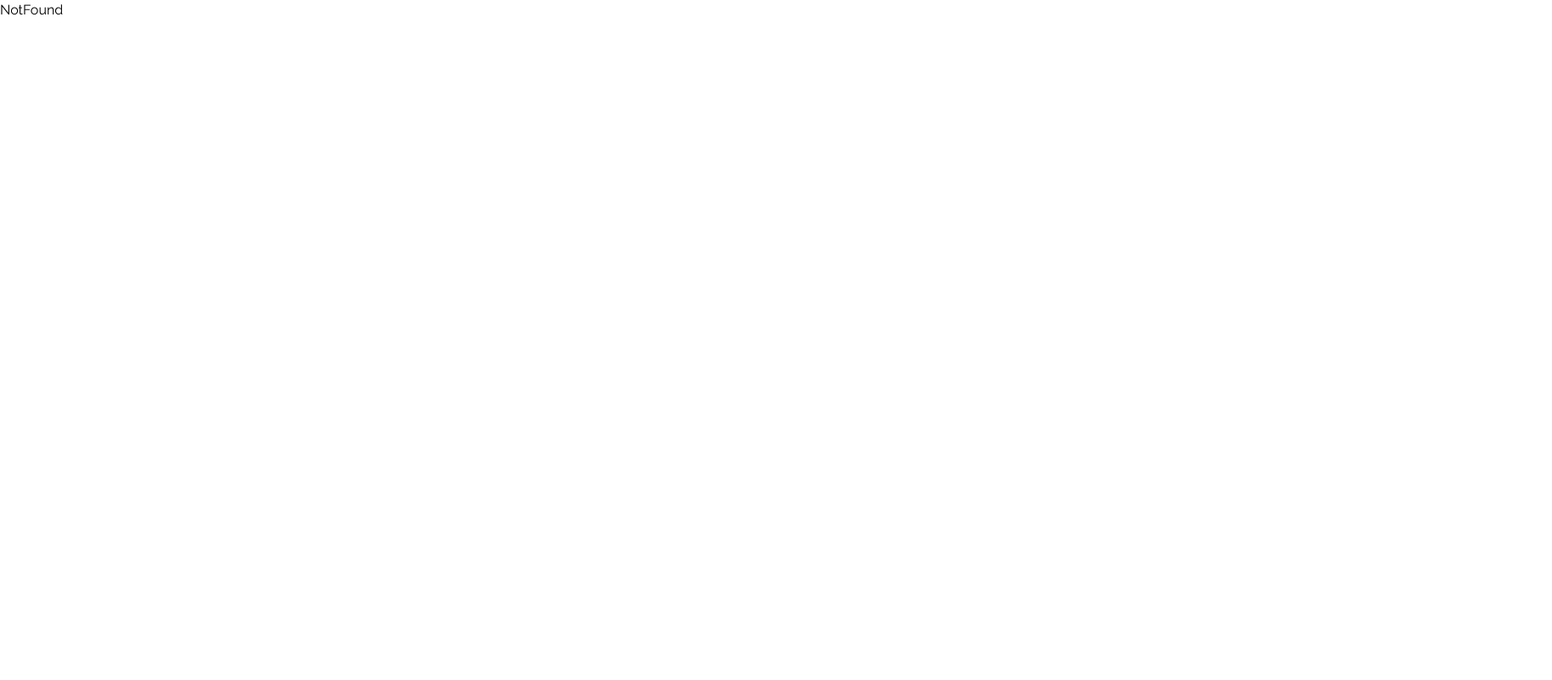
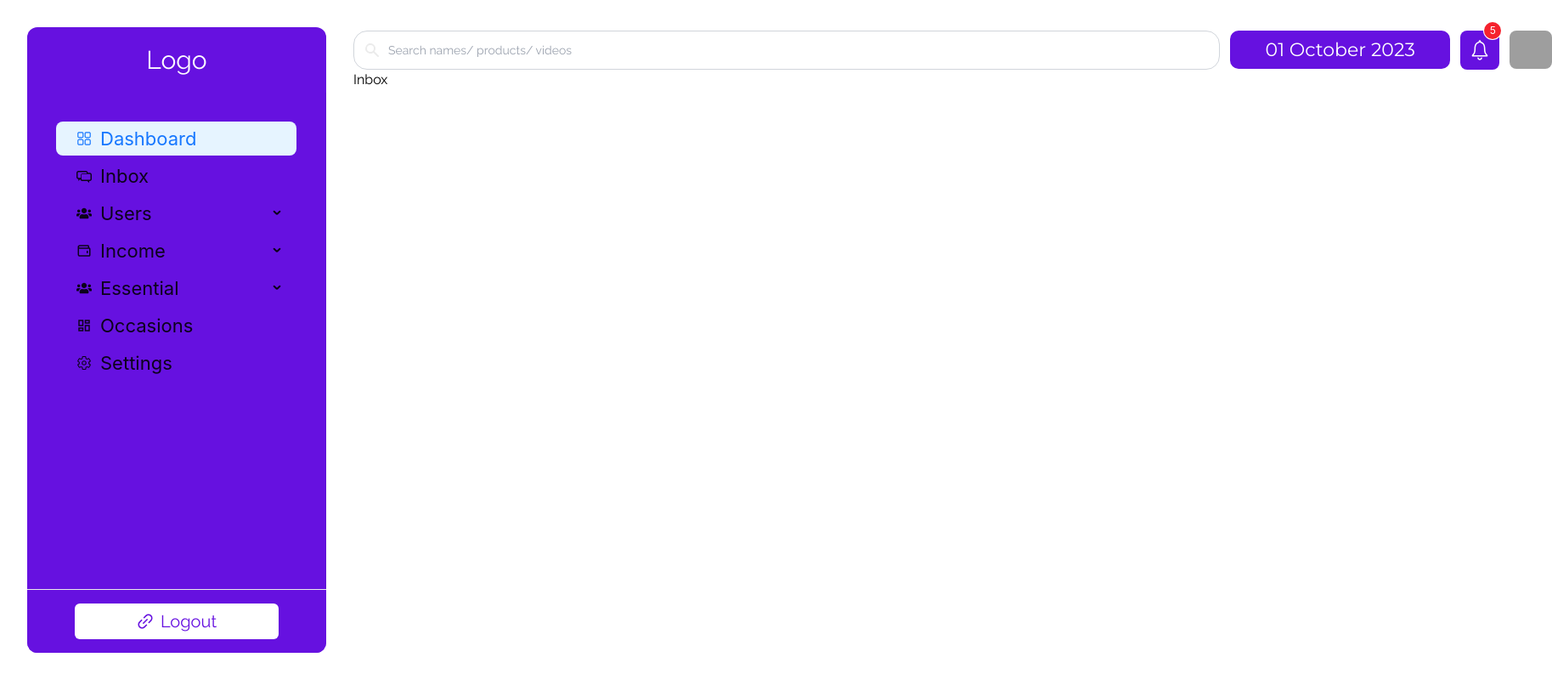
Before and after one commit to bdCalling-Sdt-hub/runwey-client, a React (Vite) app: page /index in a window 1280 px wide. Shown: the whole page at 85% size, 1827 px wide, since content can reach past the window. Built offline with nearby package versions, Linux system fonts and the light colour scheme; grey boxes are pictures that could not be loaded.

Commit message:
[SETUP] done

```diff
--- a/src/App.jsx
+++ b/src/App.jsx
@@ -6,6 +6,8 @@ import Dashboard from "./Pages/Dashboard/Dashboard";
 import PrivateRoute from "./Components/PrivateRoute";
 import Signin from "./Pages/Signin/Signin";
 import Notification from "./Pages/Dashboard/Notification/Notification";
+import Profile from "./Pages/Dashboard/Profile/Profile";
+import Inbox from "./Pages/Dashboard/Inbox/Inbox";
 
 function App() {
   return (
@@ -23,6 +25,8 @@ function App() {
           >
             <Route path="/" element={<DashboardHome />} />
             <Route path="/notification" element={<Notification />} />
+            <Route path="/profile" element={<Profile />} />
+            <Route path="/index" element={<Inbox />} />
           </Route>
           <Route path="/signin" element={<Signin />} />
           {/* <Route path="/forget-password" element={<ForgetPassword />} /> */}
--- a/src/Components/Header/Header.jsx
+++ b/src/Components/Header/Header.jsx
@@ -1,8 +1,10 @@
 import { Badge } from "antd";
 import React from "react";
 import { IoIosNotificationsOutline } from "react-icons/io";
+import { useNavigate } from "react-router-dom";
 
 const Header = () => {
+  const navigate = useNavigate();
   return (
     <div className="flex  mt-9">
       <div>
@@ -35,7 +37,7 @@ const Header = () => {
           01 October 2023
         </div>
       </div>
-      <div className="bg-primary ml-3 rounded-lg px-2">
+      <div   onClick={(e) => navigate("/notification")} className="bg-primary ml-3 rounded-lg px-2">
         {" "}
         <Badge count={5} color="red">
           <IoIosNotificationsOutline
@@ -46,7 +48,7 @@ const Header = () => {
           />
         </Badge>
       </div>
-      <div className="cursor-pointer">
+      <div onClick={(e) => navigate("/profile")} className="cursor-pointer">
         <img
           className="w-[50px] h-[45px] ml-3 rounded-lg"
           src="https://i.ibb.co/YbSN7hp/e2fa7e1c075f3e11ddf04c79df9349c4.png"
--- a/src/Pages/Dashboard/Dashboard.jsx
+++ b/src/Pages/Dashboard/Dashboard.jsx
@@ -17,14 +17,21 @@ function getItem(label, key, icon, children) {
     label,
   };
 }
+
+const Dashboard = () => {
+  const navigate = useNavigate();
+  const [mode, setMode] = useState("inline");
+  const [theme, setTheme] = useState("light");
+
+
   const items = [
     getItem(
-    <p className="text-[22px] leading-normal">Dashboard</p>,
+      <p onClick={(e) => navigate("/")} className="text-[22px] leading-normal">Dashboard</p>,
       "1",
       <RxDashboard style={{ fontSize: "18px" }} />
     ),
     getItem(
-    <p className="text-[22px] leading-normal">Inbox</p>,
+      <p onClick={(e) => navigate("/index")} className="text-[22px] leading-normal">Inbox</p>,
       "2",
 
       <TiMessages style={{ fontSize: "18px" }} />
@@ -85,9 +92,6 @@ const items = [
       <IoSettingsOutline style={{ fontSize: "18px" }} />
     ),
   ];
-const Dashboard = () => {
-  const [mode, setMode] = useState("inline");
-  const [theme, setTheme] = useState("light");
 
   return (
     <div className="flex" style={{ height: "100vh" }}>
@@ -106,8 +110,11 @@ const Dashboard = () => {
         </>
 
         <div className="">
-        <div className="absolute bottom-0 left-0 w-full p-4 bg-primary border-t-[1px] border-secondary">
-          <div className="flex items-center bg-white text-center w-[240px] py-[6px] mx-auto rounded-md">
+          <div className="absolute bottom-0 left-0 w-full p-4 rounded-b-xl bg-primary border-t-[1px] border-secondary ">
+            <div
+              onClick={(e) => navigate("/signin")}
+              className="flex items-center bg-white text-center w-[240px] py-[6px] mx-auto rounded-md cursor-pointer"
+            >
               <div className="flex mx-auto">
                 <LinkOutlined className="text-[20px] text-primary" />
                 <p className=" text-primary text-[20px] pl-2">Logout</p>
--- /dev/null
+++ b/src/Pages/Dashboard/Inbox/Inbox.jsx
@@ -0,0 +1,9 @@
+import React from 'react'
+
+const Inbox = () => {
+  return (
+    <div>Inbox</div>
+  )
+}
+
+export default Inbox
--- /dev/null
+++ b/src/Pages/Dashboard/Profile/Profile.jsx
@@ -0,0 +1,9 @@
+import React from 'react'
+
+const Profile = () => {
+  return (
+    <div>Profile</div>
+  )
+}
+
+export default Profile
```
Lines whose indentation alone changed are shown as unchanged.
